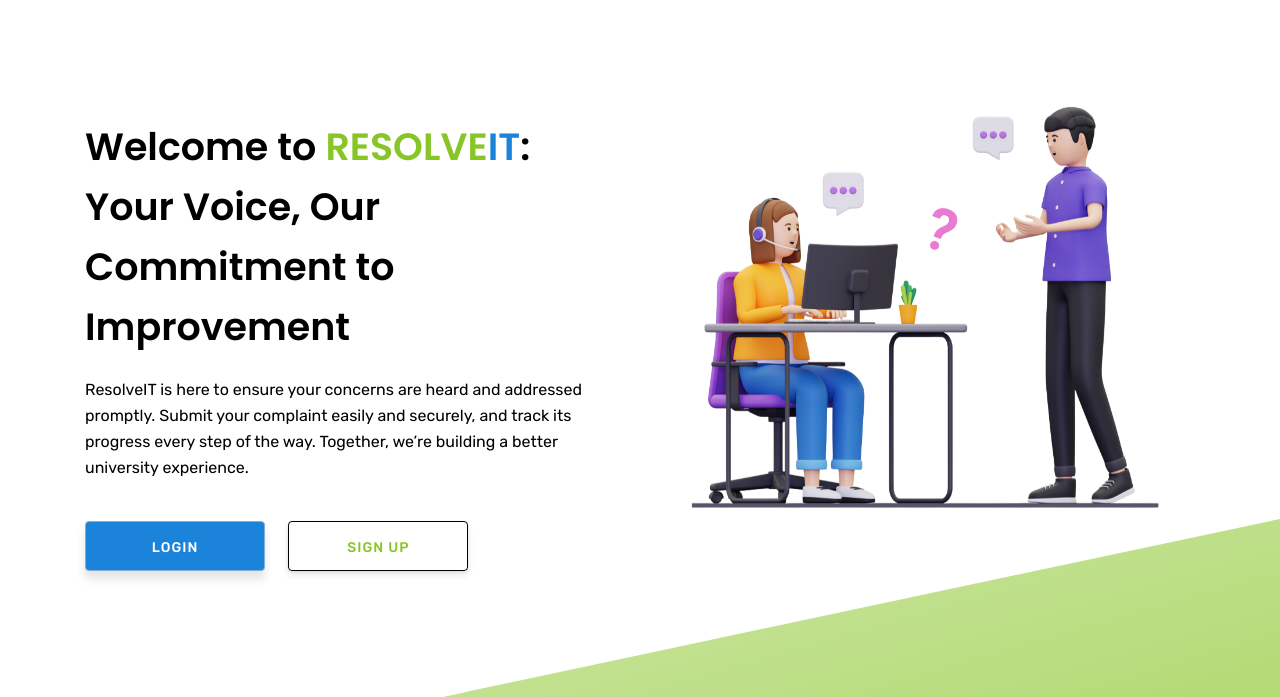
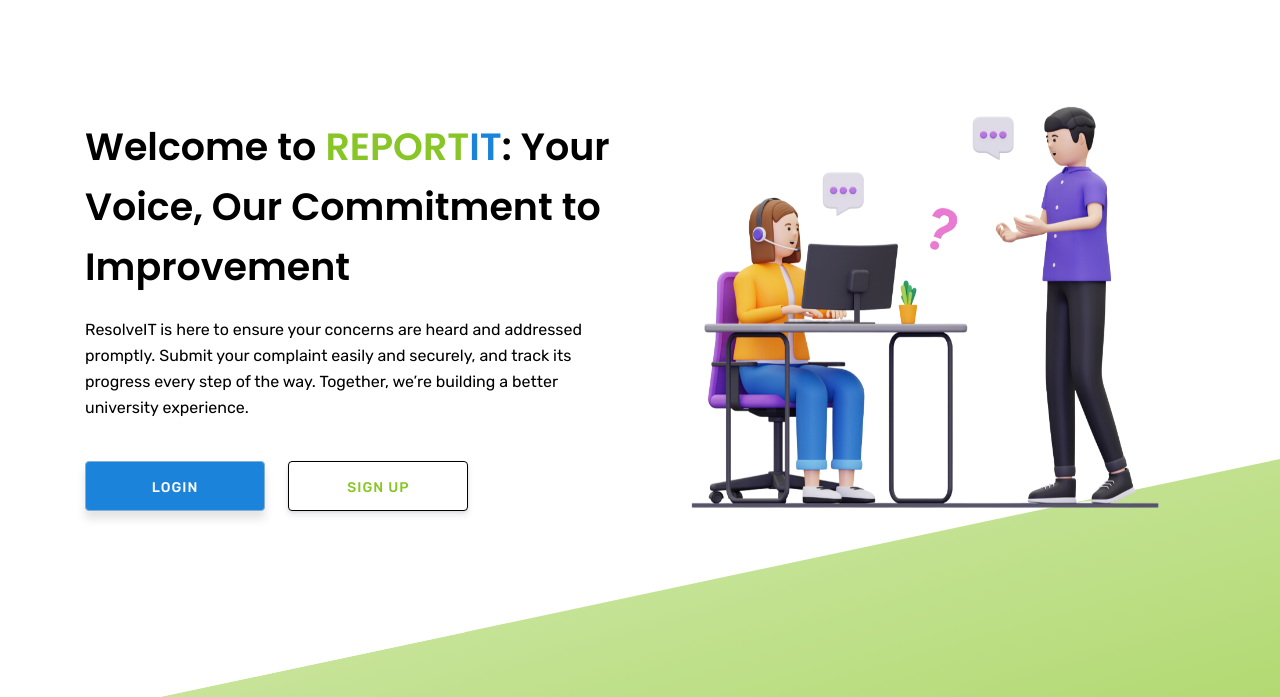
Before and after one commit to Nchimzy708/Resove-IT, a plain HTML site: page index.html in a window 1280 px wide. Shown: the part 103-800 px from the top of the page. Drawn offline with Linux system fonts and the light colour scheme; files whose address does not match are found by name.

Commit message:
changed resove to report

```diff
--- a/index.html
+++ b/index.html
@@ -65,7 +65,7 @@
         <div class="row space-100">
           <div class="col-lg-6 col-md-12 col-xs-12">
             <div class="contents">
-              <h2 class="head-title">Welcome to <span class="text-1">Resolve</span><span class="text-2">IT</span>: Your Voice, Our Commitment to Improvement</h2>
+              <h2 class="head-title">Welcome to <span class="text-1">Report</span><span class="text-2">IT</span>: Your Voice, Our Commitment to Improvement</h2>
               <p>ResolveIT is here to ensure your concerns are heard and addressed promptly. Submit your complaint easily and securely, and track its progress every step of the way. Together, we’re building a better university experience.</p>
               <div class="header-button">
                 <a href="https://rebrand.ly/slick-ud" rel="nofollow" target="_blank" class="btn btn-border-filled">Login</a>
```
